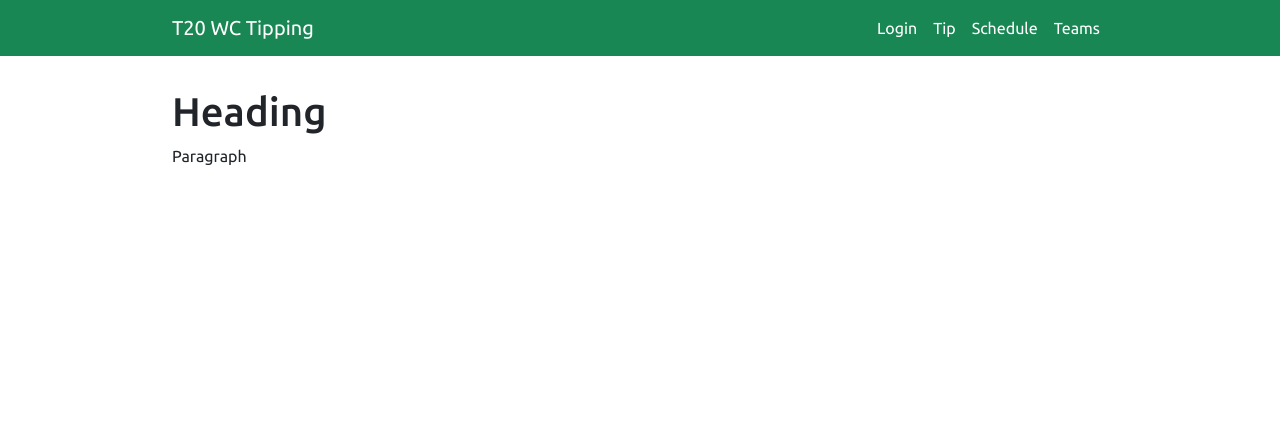
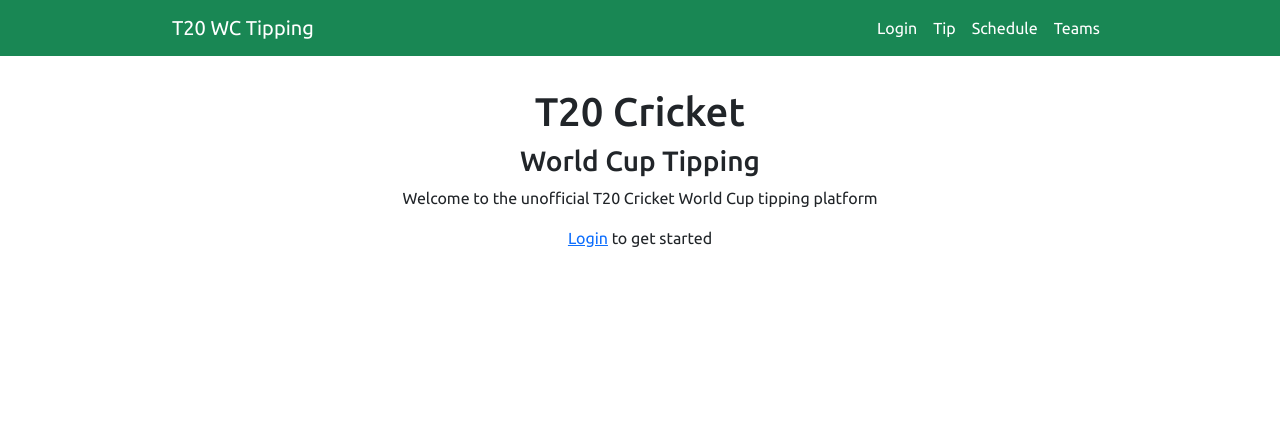
Before and after one commit to edbosisto/t20-tipping, a Django app: template t20wc2022/templates/home.html in a window 1280 px wide. Shown: the top 446 px of the page. Run offline with Django 3.2, Linux system fonts and the light colour scheme; the template is opened without the code that fills it, so the values that code supplies are empty; some libraries are stand-ins or nearby versions.

Commit message:
homepage text

```diff
--- a/t20wc2022/templates/home.html
+++ b/t20wc2022/templates/home.html
@@ -1,9 +1,19 @@
 {% extends 'base.html' %}
 
 
+{% block content %}
 
 
-{% block content %}
-<h1>Heading</h1>
-<p>Paragraph</p>
+<h1>T20 Cricket</h1>
+<h3>World Cup Tipping</h3>
+<p class="text-center">Welcome to the unofficial T20 Cricket World Cup tipping platform</p>
+
+<!-- Carousel with the upcoming games -->
+
+
+{% if not request.user.is_authenticated %}
+<p class="text-center"><a class="" href="{% url 'login' %}">Login</a> to get started</p>
+{% endif %}
+
+
 {% endblock content %}
--- a/t20wc2022/templates/static/css/main.css
+++ b/t20wc2022/templates/static/css/main.css
@@ -5,6 +5,7 @@ html {
 
   h1, h2, h3 {
     font-family: 'Ubuntu', sans-serif;
+    text-align: center;
   }
 
   h4, h5, h6 {
```
